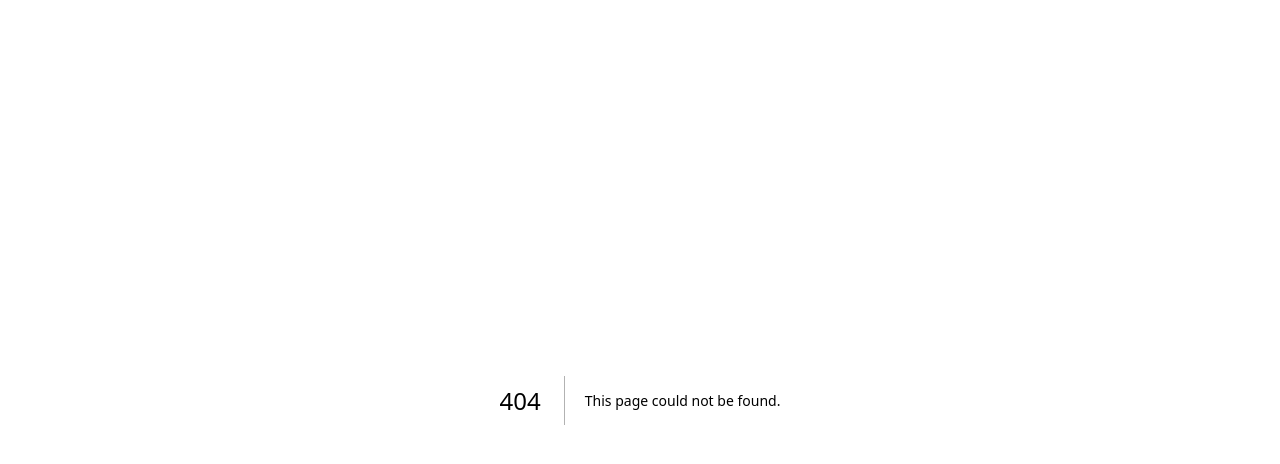
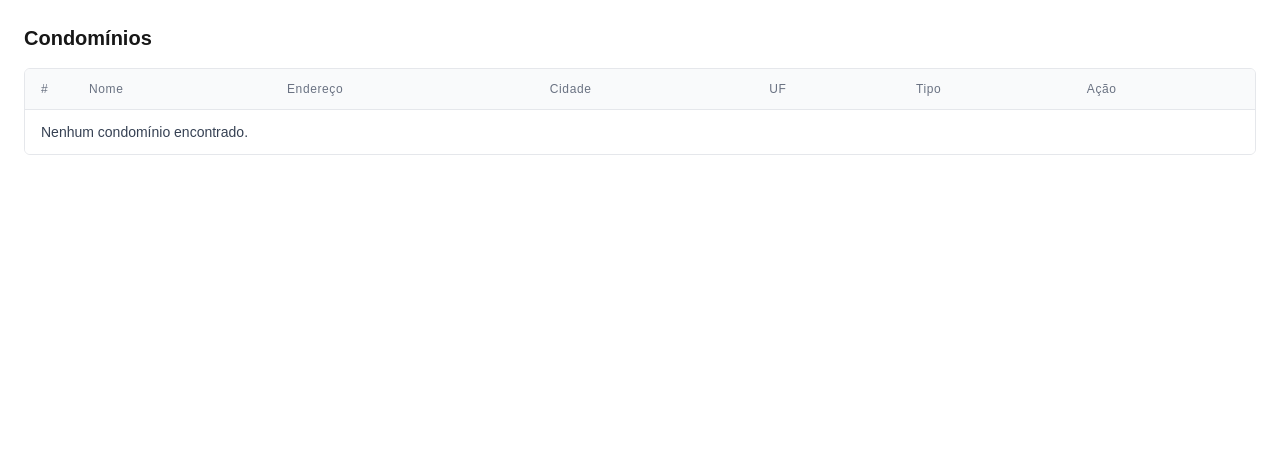
Before and after one commit to Programacao-Web-FATEC/viva-condo, a Next.js app: page /condominios in a window 1280 px wide. Before the commit this address had no page. Shown: the top 464 px of the page. Built offline with nearby package versions, Linux system fonts and the light colour scheme.

Commit message:
Adicionando tela de condominios

```diff
--- /dev/null
+++ b/src/app/condominios/novo/page.tsx
@@ -0,0 +1,12 @@
+"use client"
+
+export default function CriarCondominio() {
+
+    return (
+        <div id="principal" className="flex items-center justify-center min-h-screen bg-black">
+            <h1 id="name" className="text-2xl font-bold text-center text-white">
+                novo condominio
+            </h1>
+        </div>
+    )
+}
--- /dev/null
+++ b/src/app/condominios/page.tsx
@@ -0,0 +1,50 @@
+"use client"
+
+export default function ListaCondominios() {
+
+    return (
+        <div className="p-6 max-w-full">
+            <div className="mb-4 flex items-center justify-between gap-4">
+                <h1 className="text-xl font-semibold">Condomínios</h1>
+            </div>
+
+            <div className="bg-white rounded-md border border-gray-200 overflow-hidden">
+                <table
+                 className="min-w-full divide-y divide-gray-200">
+                    <thead className="bg-gray-50">
+                        <tr>
+                            <th className="px-4 py-3 text-left text-xs font-medium text-gray-500 tracking-wider w-12">
+                                #
+                            </th>
+                            <th className="px-4 py-3 text-left text-xs font-medium text-gray-500 tracking-wider">
+                                Nome
+                            </th>
+                            <th className="px-4 py-3 text-left text-xs font-medium text-gray-500 tracking-wider">
+                                Endereço
+                            </th>
+                            <th className="px-4 py-3 text-left text-xs font-medium text-gray-500 tracking-wider">
+                                Cidade
+                            </th>
+                            <th className="px-4 py-3 text-left text-xs font-medium text-gray-500 tracking-wider">
+                                UF
+                            </th>
+                            <th className="px-4 py-3 text-left text-xs font-medium text-gray-500 tracking-wider">
+                                Tipo
+                            </th>
+                            <th className="px-4 py-3 text-left text-xs font-medium text-gray-500 tracking-wider">
+                                Ação
+                            </th>
+                        </tr>
+                    </thead>
+                    <tbody className="divide-y divide-gray-200 bg-white">
+                        <tr>
+                            <td className="px-4 py-3 text-sm text-gray-700" colSpan={7}>
+                                Nenhum condomínio encontrado.
+                            </td>
+                        </tr>
+                    </tbody>
+                 </table>
+            </div>
+        </div>
+    )
+}
```
